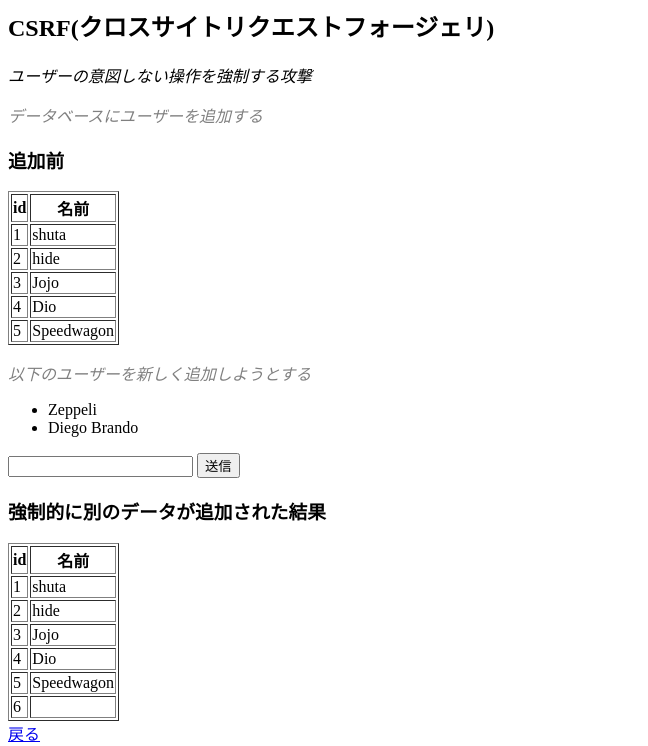
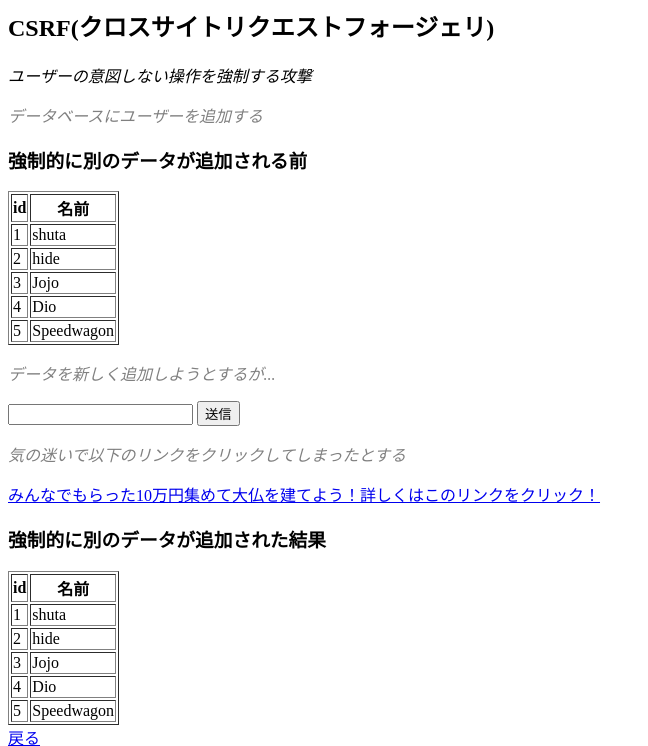
Before and after one commit to shuta13/wel-semi-web-security, a PHP site: page /attack/csrf/index.php in a window 1280 px wide. Shown: the top 746 px of the page, without its empty margins (0-648 px from the left). Run offline with PHP 8.4, Linux system fonts and the light colour scheme; data comes from the database, SQL or seed files in the repository; data that the repository does not hold is empty.

Commit message:
feat: CSRF完成

```diff
--- /dev/null
+++ b/php/src/attack/csrf/fake.php
@@ -0,0 +1,5 @@
+<img src="https://pbs.twimg.com/media/D2a5nqpU0AEKVpq?format=jpg&name=medium" alt="Shigeru Joshima" />
+<iframe src="http://localhost:8080/attack/csrf/owata.php" width="1" height="1"></iframe>
+<p>
+  <a href="./index.php">ご協力ありがとうございます！</a>
+</p>
--- a/php/src/attack/csrf/index.php
+++ b/php/src/attack/csrf/index.php
@@ -9,7 +9,7 @@
     <i>データベースにユーザーを追加する</i>
   </p>
 
-  <h3>追加前</h3>
+  <h3>強制的に別のデータが追加される前</h3>
 
   <table border="1">
     <tbody><tr>
@@ -40,19 +40,16 @@
   </table>
 
   <p style="color: gray;">
-    <i>以下のユーザーを新しく追加しようとする</i>
+    <i>データを新しく追加しようとするが...</i>
   </p>
 
-  <ul>
-    <li>Zeppeli</li>
-    <li>Diego Brando</li>
-  </ul>
-
   <form method="POST" action="index.php">
-    <input type="text" name="name" />
+    <input type="text" name="name" value="" />
     <input type="submit" value="送信" />
   </form>
+
   <?php
+    if ($_POST["name"] !== null || $_POST["name"] !== "") {
       try {
         $dsn = "mysql:host=ws_mysql;dbname=ws_db;";
         $user = "root";
@@ -61,17 +58,28 @@
 
         $name = $_POST["name"];
 
+        if ($name != "") {
           // データ追加用クエリ
           $sql = "INSERT INTO ws_table (name) VALUES (:name)";
 
           $stt = $db->prepare($sql);
           $stt->bindValue(":name", $_POST["name"]);
           $stt->execute();
+        }
       } catch (PDOException $e) {
         echo $e;
         exit;
       }
+    }
   ?>
+
+  <p style="color: gray;">
+    <i>気の迷いで以下のリンクをクリックしてしまったとする</i>
+  </p>
+
+  <p>
+    <a href="./fake.php">みんなでもらった10万円集めて大仏を建てよう！詳しくはこのリンクをクリック！</a>
+  </p>
 
   <h3>強制的に別のデータが追加された結果</h3>
 
```
Also changed, not shown: php/src/attack/csrf/owata.php (added, +7 -0 lines), php/src/public/dentaku-shigeru.jpg (added). Lines whose indentation alone changed are shown as unchanged.
